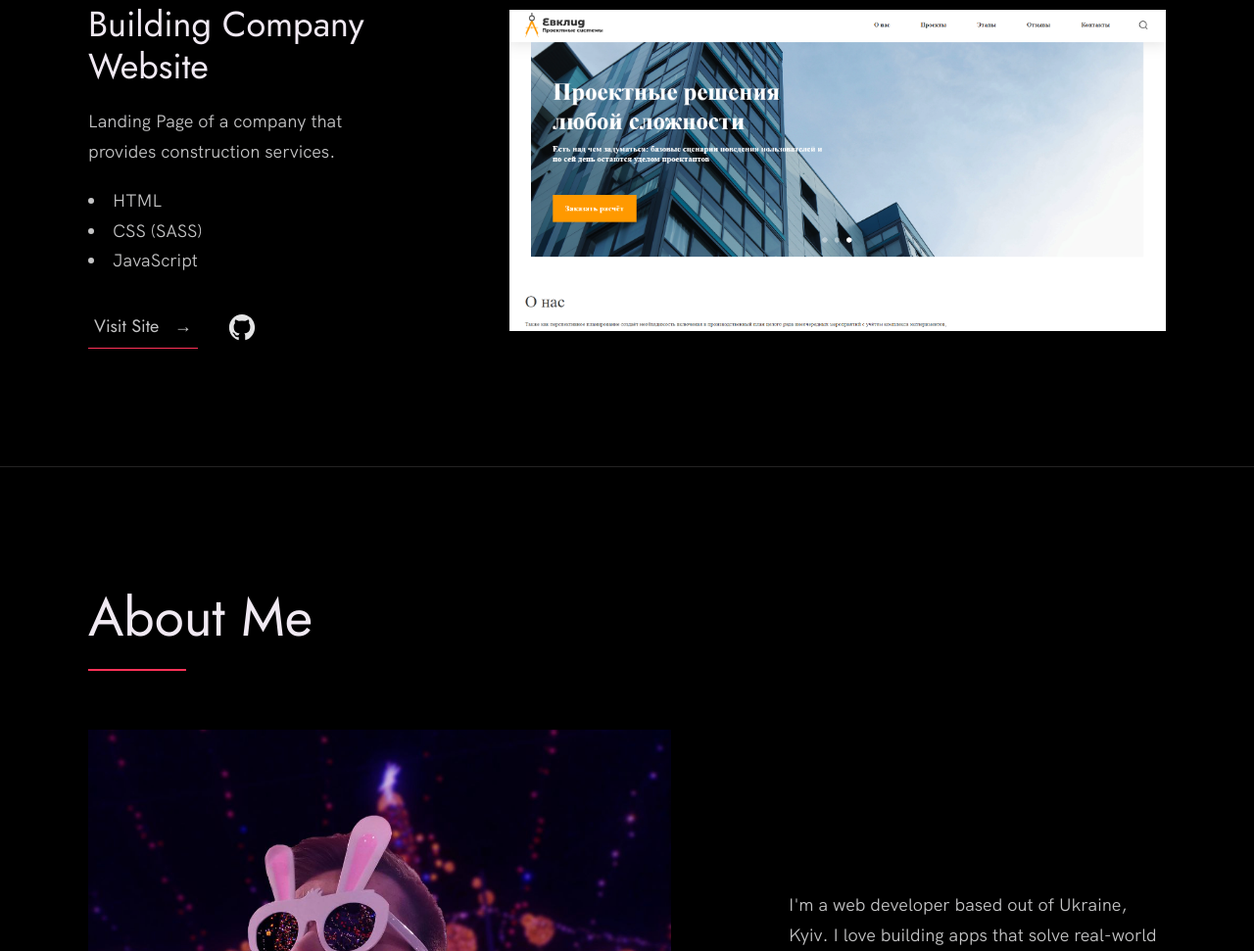
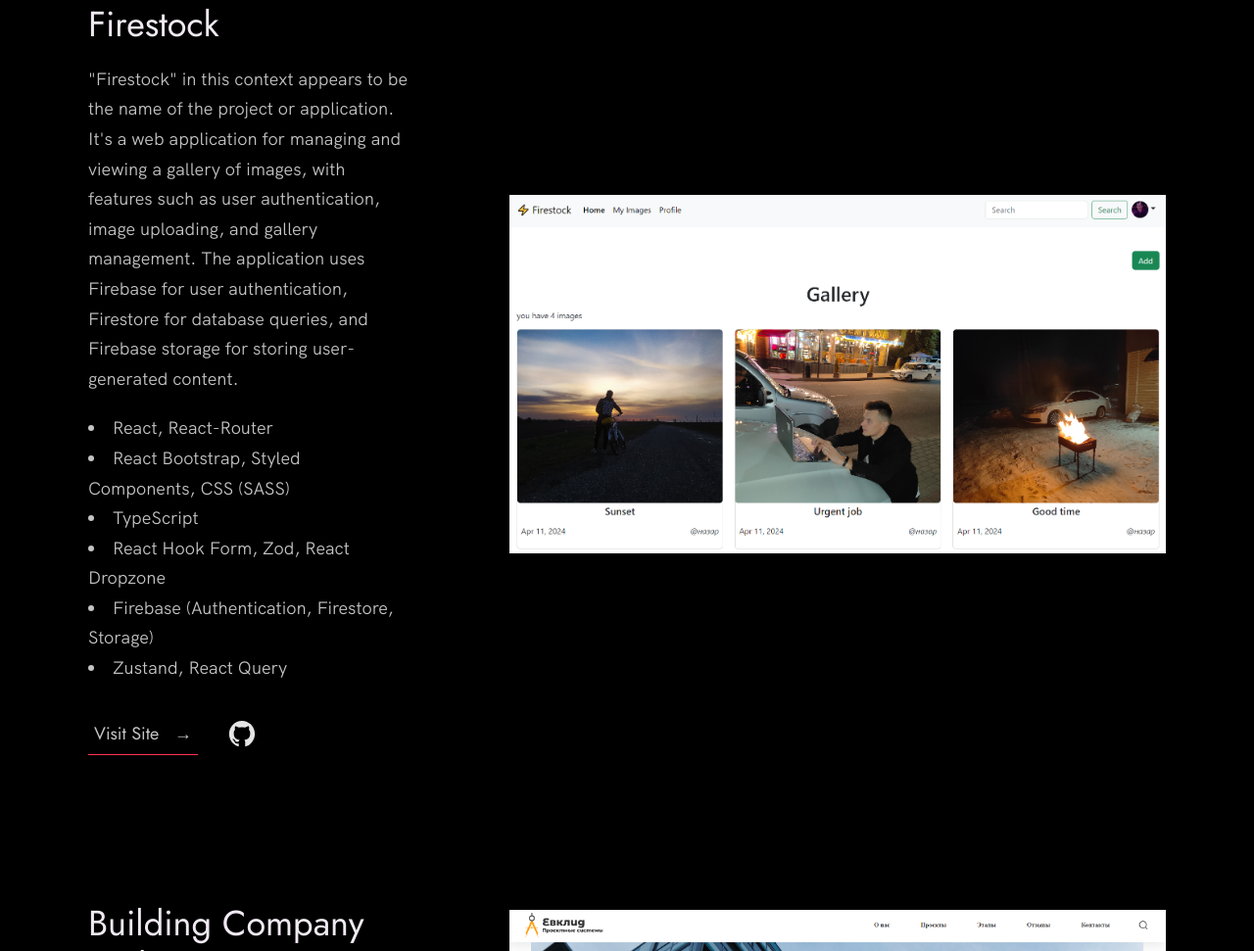
Before and after one commit to nazar-pal/Portfolio, a website built with Vite: page index.html in a window 1280 px wide. Shown: the part 2505-3476 px from the top of the page at 98% size. Built offline with nearby package versions, Linux system fonts and the light colour scheme.

Commit message:
Add Firestock project

```diff
--- a/index.html
+++ b/index.html
@@ -101,7 +101,7 @@
               </div>
             </div>
             <div class="work__image-box">
-              <img src="./images/watchlists.png" class="work__image" alt="Project 1" />
+              <img src="./images/watchlists.png" class="work__image" alt="Watchlists" />
             </div>
           </div>
 
@@ -128,7 +128,36 @@
               </div>
             </div>
             <div class="work__image-box">
-              <img src="./images/meme-generator.png" class="work__image" alt="Project 2" />
+              <img src="./images/meme-generator.png" class="work__image" alt="Meme Generator" />
+            </div>
+          </div>
+
+          <div class="work__box">
+            <div class="work__text">
+              <h3>Firestock</h3>
+              <p>
+                "Firestock" in this context appears to be the name of the project or application. It's a web application for managing and viewing a gallery of images, with features such as user authentication, image uploading, and gallery management. The application uses Firebase for user authentication, Firestore for database queries, and Firebase storage for storing user-generated content.
+              </p>
+              <ul class="work__list">
+                <li>React, React-Router</li>
+                <li>React Bootstrap, Styled Components, CSS (SASS)</li>
+                <li>TypeScript</li>
+                <li>React Hook Form, Zod, React Dropzone </li>
+                <li>Firebase (Authentication, Firestore, Storage)</li>
+                <li>Zustand, React Query</li>
+              </ul>
+
+              <div class="work__links">
+                <a href="https://gallery-317d7.web.app/" target="_blank" class="link__text">
+                  Visit Site <span>&rarr;</span>
+                </a>
+                <a href="https://github.com/NazPalUA/Firestock" target="_blank">
+                  <img src="./images/github.svg" class="work__code" title="View Source Code" alt="GitHub">
+                </a>
+              </div>
+            </div>
+            <div class="work__image-box">
+              <img src="./images/firestock.png" class="work__image" alt="Firestock" />
             </div>
           </div>
 
@@ -154,7 +183,7 @@
               </div>
             </div>
             <div class="work__image-box">
-              <img src="./images/building.png" class="work__image" alt="Project 3" />
+              <img src="./images/building.png" class="work__image" alt="Building Company Website" />
             </div>
           </div>
         </div>
```
Also changed, not shown: images/firestock.png (added).
